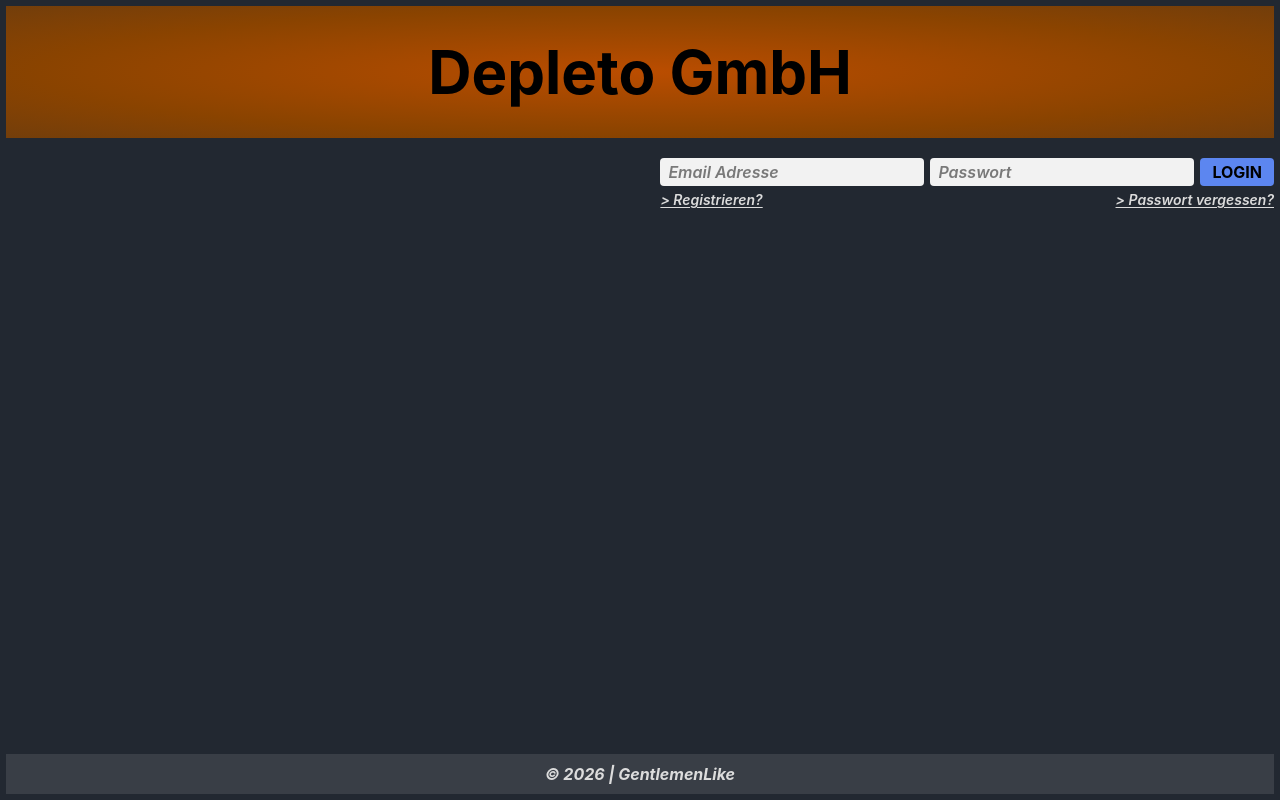
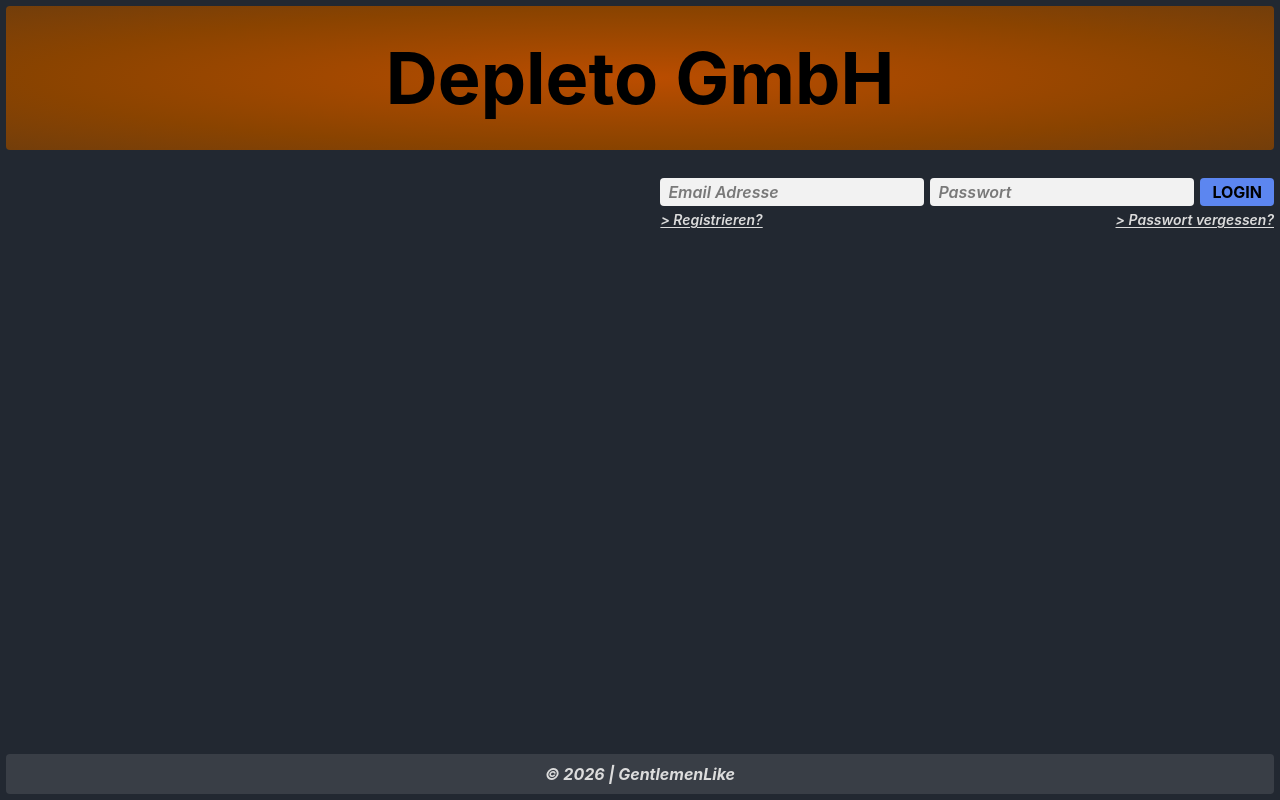
Before and after one commit to Famoel/website, a React (Vite) app in the folder client/: page / in a window 1280 px wide. Built offline with nearby package versions, Linux system fonts and the light colour scheme.

Commit message:
small style changes

```diff
--- a/client/src/components/auth/Login.tsx
+++ b/client/src/components/auth/Login.tsx
@@ -1,7 +1,7 @@
 import { useState, type SubmitEvent } from "react";
 import { Link, useNavigate } from "react-router-dom";
 import { MESSAGE_FLAG } from "../../flags/message-flag";
-import { SESSION_FLAG } from "../../flags/session-flags";
+import { SESSION_FLAG } from "../../flags/session-flag";
 import { useAuth } from "../../hooks/fetch/useAuth";
 import { useSession } from "../../hooks/fetch/useSession";
 import { useMessage } from "../../hooks/useMessage";
--- a/client/src/components/auth/Register.tsx
+++ b/client/src/components/auth/Register.tsx
@@ -62,7 +62,7 @@ export const Register = () => {
     <form
       action={CLIENT_ROUTES.ROOT.REGISTER}
       onSubmit={handleSubmit}
-      className="bg-primary flex flex-col gap-3 rounded p-3"
+      className="base-bg-div flex flex-col gap-3"
     >
       {msg.message && msg.flag === MESSAGE_FLAG.AUTH.REGISTER_USER && (
         <Message message={msg.message} isErrorMsg={msg.isErrorMsg} />
--- a/client/src/components/common/Footer.tsx
+++ b/client/src/components/common/Footer.tsx
@@ -1,6 +1,6 @@
 export const Footer = () => {
   return (
-    <footer className="bg-primary p-2">
+    <footer className="bg-primary rounded p-2">
       <p className="text-center font-bold italic">
         &copy; 2026 | GentlemenLike
       </p>
--- a/client/src/components/common/Header.tsx
+++ b/client/src/components/common/Header.tsx
@@ -1,7 +1,7 @@
 export const Header = () => {
   return (
-    <header className="flex flex-col gap-5 bg-radial from-amber-700 to-yellow-900 px-2 py-9">
-      <p className="text-center text-3xl font-bold xl:text-6xl text-black">Depleto GmbH</p>
+    <header className="flex flex-col rounded gap-5 bg-radial from-amber-700 to-yellow-900 px-2 py-9">
+      <p className="text-center text-3xl font-bold xl:text-7xl text-black">Depleto GmbH</p>
     </header>
   );
 };
--- a/client/src/components/nav/Sidebar.tsx
+++ b/client/src/components/nav/Sidebar.tsx
@@ -4,7 +4,7 @@ import { Navlink } from "./Navlink";
 
 export const Sidebar = () => {
   return (
-    <div className="bg-primary flex h-full flex-col gap-3 p-2">
+    <div className="bg-primary rounded flex h-full flex-col gap-3 p-2">
       {NAVI.map((nav, idx) => {
         if (nav.children) {
           return (
--- a/client/src/components/user-profile/InsertCharacterForm.tsx
+++ b/client/src/components/user-profile/InsertCharacterForm.tsx
@@ -77,7 +77,7 @@ export const InsertCharacterForm = () => {
   };
 
   return (
-    <div className="bg-primary flex min-h-50 w-full flex-col justify-between gap-2 rounded p-3 lg:w-80 xl:w-100">
+    <div className="base-bg-div flex min-h-50 w-full flex-col justify-between gap-2 lg:w-80 xl:w-100">
       <p className="text-center text-2xl font-bold underline underline-offset-2">
         Charakter eintragen
       </p>
--- a/client/src/components/user-profile/UserCharacterList.tsx
+++ b/client/src/components/user-profile/UserCharacterList.tsx
@@ -32,7 +32,7 @@ export const UserCharacterList = () => {
 
   const combinedUserCharacterList = () => {
     if (reduxUserProfile.userCharacterList.length === 0)
-      return <p className="text-center">Keine Charaktere vorhanden</p>;
+      return <p className="text-center">Keine Charaktere vorhanden!</p>;
 
     return reduxUserProfile.userCharacterList.map((userCharacter) => {
       return classlist.map((classList) => {
--- a/client/src/index.css
+++ b/client/src/index.css
@@ -38,14 +38,26 @@ select {
   @apply bg-secondary rounded px-2 py-1 font-semibold text-black hover:cursor-pointer;
 }
 
+label {
+  @apply flex flex-col gap-1;
+}
+
+label p {
+  @apply font-bold;
+}
+
 /* COMPONENTS */
 
 .base-layout {
-  @apply flex h-screen max-h-screen flex-col gap-3 p-1.5;
+  @apply flex h-screen flex-col gap-5 p-1.5;
 }
 
 .base-layout > main {
   @apply grow;
+}
+
+.base-bg-div {
+  @apply bg-primary rounded p-3;
 }
 
 .base-btn {
```
